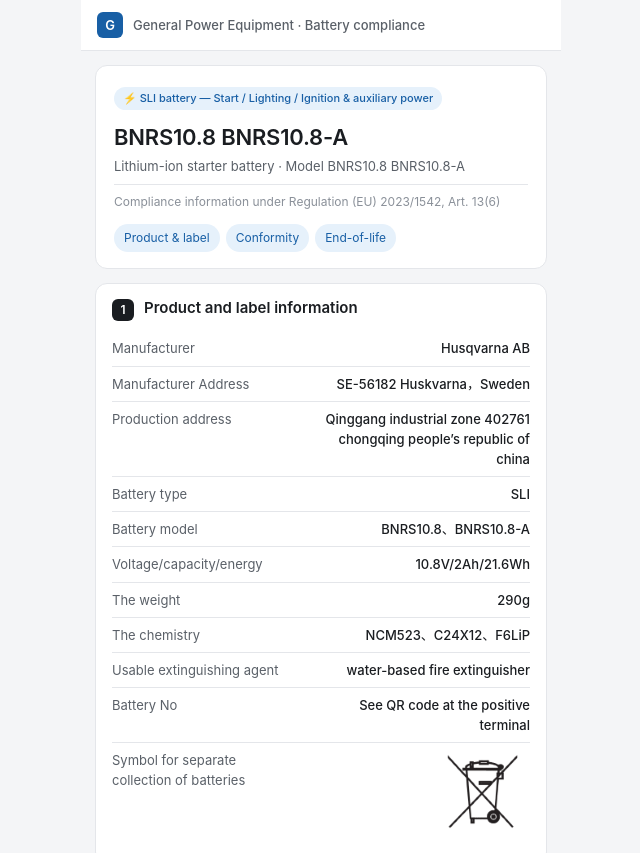
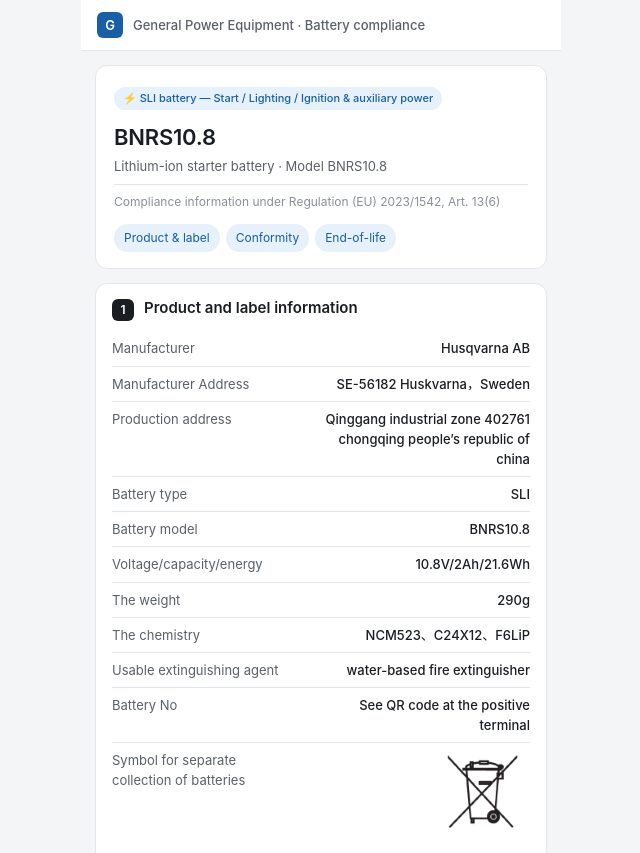
Before and after one commit to Lauvaya/husqvarna-BNR, a plain HTML site: page index.html in a window 1280 px wide. Shown: the top 853 px of the page, without its empty margins (319-959 px from the left). Drawn offline with Linux system fonts and the light colour scheme.

Commit message:
Update index.html

```diff
--- a/index.html
+++ b/index.html
@@ -119,8 +119,8 @@
   <!-- ═══ 抬头：型号识别 ═══ -->
   <div class="hero" data-page-node-id="1c7Re62XSZvkVikpHGfFRE">
     <div class="chip" data-page-node-id="TnOaINycA6ktPBkpFcEXFR">⚡ SLI battery — Start / Lighting / Ignition &amp; auxiliary power</div>
-    <h1 data-page-node-id="omc8MEnJoNShEdGDj6hdjq">BNRS10.8 BNRS10.8-A</h1>
-    <div class="sub" data-page-node-id="WuuZUdtFfeCVYnd0PNuwJf">Lithium-ion starter battery · Model BNRS10.8 BNRS10.8-A</div>
+    <h1 data-page-node-id="omc8MEnJoNShEdGDj6hdjq">BNRS10.8</h1>
+    <div class="sub" data-page-node-id="WuuZUdtFfeCVYnd0PNuwJf">Lithium-ion starter battery · Model BNRS10.8</div>
     <div class="meta" data-page-node-id="qvhH2lOIZqo2Soqxm4lfgK">
       Compliance information under Regulation (EU) 2023/1542, Art. 13(6)
     </div>
@@ -150,7 +150,7 @@
       <div class="row" data-page-node-id="c5M5g7FgwIGPtb9eSISYrJ"><div class="k" data-page-node-id="093EMCybl1I0ONhnqOVMWV">Battery type</div>
         <div class="v" data-page-node-id="kq2uJHOtFxKplASt1OrDt1">SLI</div></div>
       <div class="row" data-page-node-id="0FqNEq4CbRGbPkRpw2dglz"><div class="k" data-page-node-id="oi79KDzPUPJgWkKpylUByy">Battery model</div>
-        <div class="v" data-page-node-id="VmHfLqVa9LfPCV6JvQI6Ju">BNRS10.8、BNRS10.8-A</div></div>
+        <div class="v" data-page-node-id="VmHfLqVa9LfPCV6JvQI6Ju">BNRS10.8</div></div>
       <div class="row" data-page-node-id="1X3HMO30CppZsEzrDwXaoJ"><div class="k" data-page-node-id="TzHgWjDrfF3dbbjZKyhN5O">Voltage/capacity/energy</div>
         <div class="v" data-page-node-id="i8hraF1DCXQAPm86nyMgI8">10.8V/2Ah/21.6Wh</div></div>
       <div class="row" data-page-node-id="mTT5lVOPF9gJKrVCaIiKYM"><div class="k" data-page-node-id="HUp2lgRwihJBdKoyP7wvAC">The weight</div>
```
